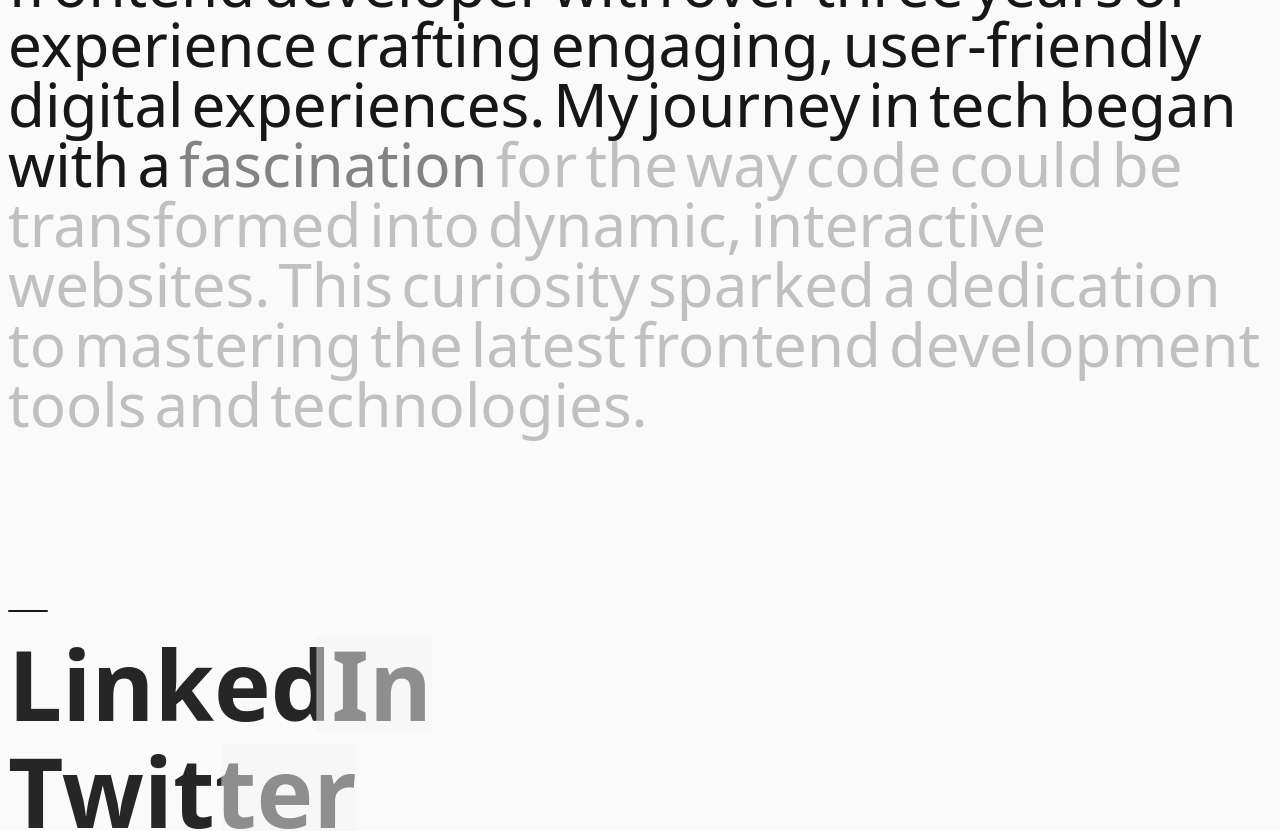
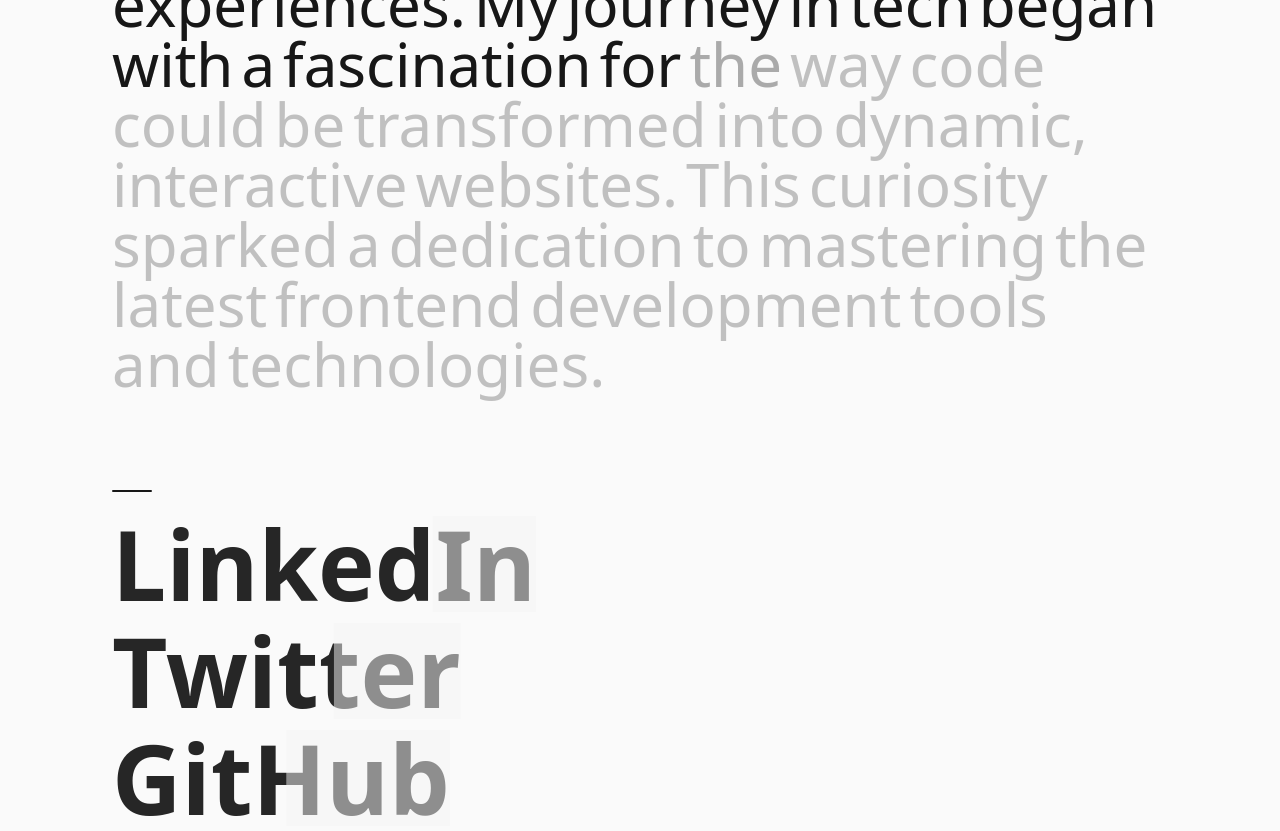
Before and after one commit to atulsmania/portfolio, a React (Vite) app: page / in a window 1280 px wide. Shown: the part 1680-2511 px from the top of the page. Built offline with nearby package versions, Linux system fonts and the light colour scheme.

Commit message:
feat: multiple cursor styles

```diff
--- a/index.html
+++ b/index.html
@@ -23,9 +23,7 @@
     <link rel="icon" type="image/png" sizes="16x16" href="/favicon-16x16.png" />
     <link rel="manifest" href="/site.webmanifest" />
   </head>
-  <body
-    class="bg-light-mode bg-dark-mode text-light-mode text-dark-mode font-oswald"
-  >
+  <body class="bg-light-mode bg-dark-mode text-light-mode text-dark-mode">
     <div id="portal-cursor"></div>
     <div id="root"></div>
     <div id="portal-parallax"></div>
--- a/src/App.tsx
+++ b/src/App.tsx
@@ -29,12 +29,10 @@
     <CursorContextProvider>
       <Cursor />
       <Header />
-      <main className="w-full px-2 mx-auto space-y-20 font-body max-w-7xl">
-        <Intro />
-        <Projects />
-        <About />
-        <Contact />
-      </main>
+      <Intro />
+      <Projects />
+      <About />
+      <Contact />
       <Footer />
       <Analytics />
     </CursorContextProvider>
--- a/src/components/Header.tsx
+++ b/src/components/Header.tsx
@@ -3,11 +3,12 @@
 
 import { MdOutlineLightMode } from "react-icons/md";
 import { MdDarkMode } from "react-icons/md";
-import { useEffect, useRef, useState } from "react";
+import { useEffect, useState } from "react";
 import { ImLocation } from "react-icons/im";
 import { AnimatePresence } from "framer-motion";
 import { motion } from "framer-motion";
 import { useCursor } from "@/hooks/useCursor";
+import { CursorType } from "./ui/cursor";
 
 const Header = () => {
   const isDark = useMediaQuery("(prefers-color-scheme: dark)");
@@ -18,8 +19,8 @@
     toggleDarkMode();
   };
 
-  const { elementRef } = useCursor();
-  const { elementRef: timeRef } = useCursor<HTMLDivElement>();
+  const { elementRef } = useCursor(CursorType.cover);
+  const { elementRef: timeRef } = useCursor<HTMLDivElement>(CursorType.cover);
   const [time, setTime] = useState<string>(getCurrentTime());
   const seconds = 60 * 1000;
 
--- a/src/components/Section.tsx
+++ b/src/components/Section.tsx
@@ -15,7 +15,7 @@
   return (
     <section
       className={cn(
-        "w-full flex flex-col justify-center items-center",
+        "w-full flex flex-col justify-center items-center px-2 md:px-28",
         className
       )}
       {...rest}
--- a/src/components/ui/cursor.tsx
+++ b/src/components/ui/cursor.tsx
@@ -5,7 +5,54 @@
 import { createPortal } from "react-dom";
 import { useMediaQuery } from "usehooks-ts";
 
-const cursorSize = 32;
+const cursorSize = 16;
+
+export enum CursorType {
+  cover,
+  underline,
+  pointer,
+}
+
+const getCursorBounds = (
+  element: HTMLElement,
+  cursorType: CursorType | null
+) => {
+  if (!element) return;
+
+  switch (cursorType) {
+    case CursorType.underline: {
+      const bounds = element.getBoundingClientRect();
+      return {
+        x: bounds.x,
+        y: bounds.y + bounds.height,
+        width: bounds.width,
+        height: 2,
+        radius: 4,
+      };
+    }
+    case CursorType.pointer: {
+      const bounds = element.getBoundingClientRect();
+      return {
+        x: bounds.x - cursorSize * 2,
+        y: bounds.y + bounds.height / 2 - cursorSize / 2,
+        width: cursorSize,
+        height: cursorSize,
+        radius: 50,
+      };
+    }
+    case CursorType.cover:
+    default: {
+      const bounds = element.getBoundingClientRect();
+      return {
+        x: bounds.x - cursorSize / 4,
+        y: bounds.y - cursorSize / 4,
+        width: bounds.width + cursorSize / 2,
+        height: bounds.height + cursorSize / 2,
+        radius: 4,
+      };
+    }
+  }
+};
 
 const Cursor = () => {
   const { hoveredElement } = useCursorContext();
@@ -25,8 +72,8 @@
 
   useEffect(() => {
     const onMouseMove = (e: MouseEvent) => {
-      const bounds = getElementBounds();
-      if (!bounds) {
+      const { target, type } = hoveredElement.current;
+      if (!target) {
         axisX.set(e.clientX - cursorSize / 2);
         axisY.set(e.clientY - cursorSize / 2);
         height.set(cursorSize);
@@ -35,15 +82,13 @@
         return;
       }
 
-      const x = bounds.x - cursorSize / 4;
-      const y = bounds.y + bounds.height;
-      const nWidth = bounds.width + cursorSize / 2;
-      const nHeight = 4;
-      axisX.set(x);
-      axisY.set(y);
-      height.set(nHeight);
-      width.set(nWidth);
-      radius.set(6);
+      const bounds = getCursorBounds(target, type);
+      if (!bounds) return;
+      axisX.set(bounds.x);
+      axisY.set(bounds.y);
+      height.set(bounds.height);
+      width.set(bounds.width);
+      radius.set(bounds.radius);
     };
 
     document.addEventListener("mousemove", onMouseMove);
@@ -51,12 +96,6 @@
       document.removeEventListener("mousemove", onMouseMove);
     };
   }, []);
-
-  const getElementBounds = () => {
-    if (!hoveredElement.current) return;
-    const bounds = hoveredElement.current.getBoundingClientRect();
-    return bounds;
-  };
 
   if (isMobile) {
     return null;
@@ -73,7 +112,7 @@
       }}
       className={cn(
         "transform-z-0 fixed rounded-full shadow-sm pointer-events-none",
-        "bg-black/30 dark:bg-white/60 z-50 backdrop-invert"
+        "bg-white z-50 mix-blend-difference"
       )}
     />
   );
--- a/src/components/ui/hover-mage-link.tsx
+++ b/src/components/ui/hover-mage-link.tsx
@@ -10,6 +10,8 @@
 import { FiArrowRight } from "react-icons/fi";
 import { cn } from "@/lib/utils";
 import { useMediaQuery } from "usehooks-ts";
+import { useCursor } from "@/hooks/useCursor";
+import { CursorType } from "./cursor";
 
 type Props = {
   heading: string;
@@ -19,7 +21,8 @@
 };
 
 const Link = ({ heading, imgSrc, subheading, href }: Props) => {
-  const elementRef = useRef<HTMLAnchorElement>(null);
+  // const elementRef = useRef<HTMLAnchorElement>(null);
+  const { elementRef } = useCursor<HTMLAnchorElement>(CursorType.pointer);
   const isMobile = useMediaQuery("(max-width: 768px)");
   const [centered, setCentered] = useState(false);
 
--- a/src/containers/Contact.tsx
+++ b/src/containers/Contact.tsx
@@ -1,4 +1,5 @@
 import Section from "@/components/Section";
+import { CursorType } from "@/components/ui/cursor";
 import TextProgress from "@/components/ui/text-progress";
 import { useCursor } from "@/hooks/useCursor";
 import { ComponentProps } from "react";
@@ -30,7 +31,7 @@
 
 const Link = (props: ComponentProps<"a">) => {
   const { children, ...rest } = props;
-  const { elementRef } = useCursor<HTMLAnchorElement>();
+  const { elementRef } = useCursor<HTMLAnchorElement>(CursorType.underline);
 
   return (
     <a ref={elementRef} {...rest}>
--- a/src/containers/Intro.tsx
+++ b/src/containers/Intro.tsx
@@ -2,9 +2,10 @@
 import Skills from "./Skills";
 import Section from "@/components/Section";
 import { useCursor } from "@/hooks/useCursor";
+import { CursorType } from "@/components/ui/cursor";
 
 const Intro = () => {
-  const { elementRef } = useCursor<HTMLAnchorElement>(null);
+  const { elementRef } = useCursor<HTMLAnchorElement>(CursorType.cover);
 
   const variants = {
     initial: {
@@ -57,10 +58,11 @@
           🏀 Ready to collaborate? &nbsp;
           <a
             ref={elementRef}
+            href="mailto:atul14.chauhan@outlook.com"
             className="relative cursor-pointer dark:text-neutral-200 text-neutral-900 group"
           >
             Let’s talk!
-            <span className="absolute inset-x-0 bottom-0 h-1 transition-transform duration-500 origin-right scale-x-0 group-hover:origin-left bg-gradient-to-r from-red-400 to-pink-500 group-hover:scale-x-100" />
+            <span className="absolute inset-x-0 bottom-0 h-1 transition-transform duration-500 origin-right scale-x-0 md:hidden group-hover:origin-left bg-gradient-to-r from-red-400 to-pink-500 group-hover:scale-x-100" />
           </a>
         </motion.span>
       </motion.div>
--- a/src/containers/Skills.tsx
+++ b/src/containers/Skills.tsx
@@ -2,7 +2,12 @@
 import { skills } from "@/lib/utils";
 import { motion } from "framer-motion";
 
-const Skills = () => {
+type Direction = "left" | "right";
+type Props = {
+  direction?: Direction;
+};
+
+const Skills = ({ direction = "left" }: Props) => {
   return (
     <motion.div
       initial={{ opacity: 0, y: 20 }}
@@ -10,7 +15,7 @@
       transition={{ duration: 0.5 }}
     >
       <InfiniteMovingCards
-        direction="left"
+        direction={direction}
         speed="slow"
         pauseOnHover={false}
         items={skills}
--- a/src/context/CursorContext.tsx
+++ b/src/context/CursorContext.tsx
@@ -1,13 +1,22 @@
+import { CursorType } from "@/components/ui/cursor";
 import React, { PropsWithChildren, useRef } from "react";
 
 type CursorContextProps = {
-  hoveredElement: React.MutableRefObject<HTMLElement | null>;
+  hoveredElement: React.MutableRefObject<HoveredElementRef>;
+};
+
+type HoveredElementRef = {
+  target: HTMLElement | null;
+  type: CursorType | null;
 };
 
 export const CursorContext = React.createContext({} as CursorContextProps);
 
 const CursorContextProvider = ({ children }: PropsWithChildren) => {
-  const hoveredElement = useRef<HTMLUnknownElement | null>(null);
+  const hoveredElement = useRef<HoveredElementRef>({
+    target: null,
+    type: null,
+  });
 
   return (
     <CursorContext.Provider value={{ hoveredElement }}>
--- a/src/hooks/useCursor.ts
+++ b/src/hooks/useCursor.ts
@@ -1,19 +1,20 @@
+import { CursorType } from "@/components/ui/cursor";
 import { CursorContext } from "@/context/CursorContext";
 import { useContext, useEffect, useRef } from "react";
 
-export const useCursor = <T extends HTMLElement>(
-  initialValue: T | null | undefined = null
-) => {
+export const useCursor = <T extends HTMLElement>(type?: CursorType) => {
   const { hoveredElement } = useContext(CursorContext);
-  const elementRef = useRef<T | null>(initialValue);
+  const elementRef = useRef<T | null>(null);
 
   const handleHover = (event: MouseEvent) => {
     const { target } = event;
-    hoveredElement.current = target as HTMLUnknownElement;
+    hoveredElement.current.target = target as HTMLUnknownElement;
+    hoveredElement.current.type = type ? type : CursorType.cover;
   };
 
   const handleLeave = () => {
-    hoveredElement.current = null;
+    hoveredElement.current.target = null;
+    hoveredElement.current.type = null;
   };
 
   useEffect(() => {
--- a/tailwind.config.js
+++ b/tailwind.config.js
@@ -19,11 +19,9 @@
       },
     },
     extend: {
-      backgroundImage: {
-        "light-grid":
-          "linear-gradient(90deg, rgba(255,255,255,0.2) 1px, transparent 1px), linear-gradient(180deg, rgba(255,255,255,0.2) 1px, transparent 1px)",
-        "dark-grid":
-          "linear-gradient(90deg, rgba(0,0,0,0.2) 1px, transparent 1px), linear-gradient(180deg, rgba(0,0,0,0.2) 1px, transparent 1px)",
+      backgroundColor: {
+        gradient:
+          "linear-gradient(45deg, rgba(0,0,0,1) 0%, rgba(42,42,45,1) 78%, rgba(0,0,0,1) 100%)",
       },
       keyframes: {
         scroll: {
```
